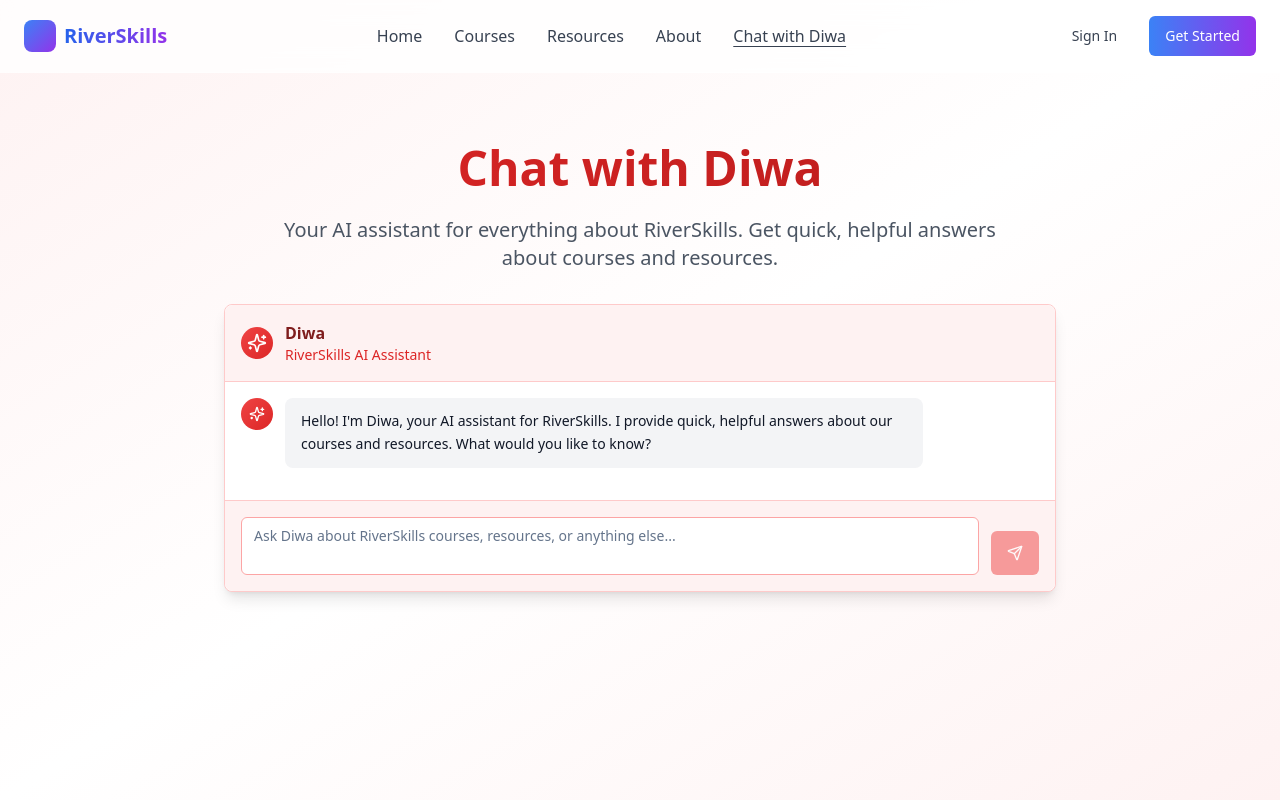
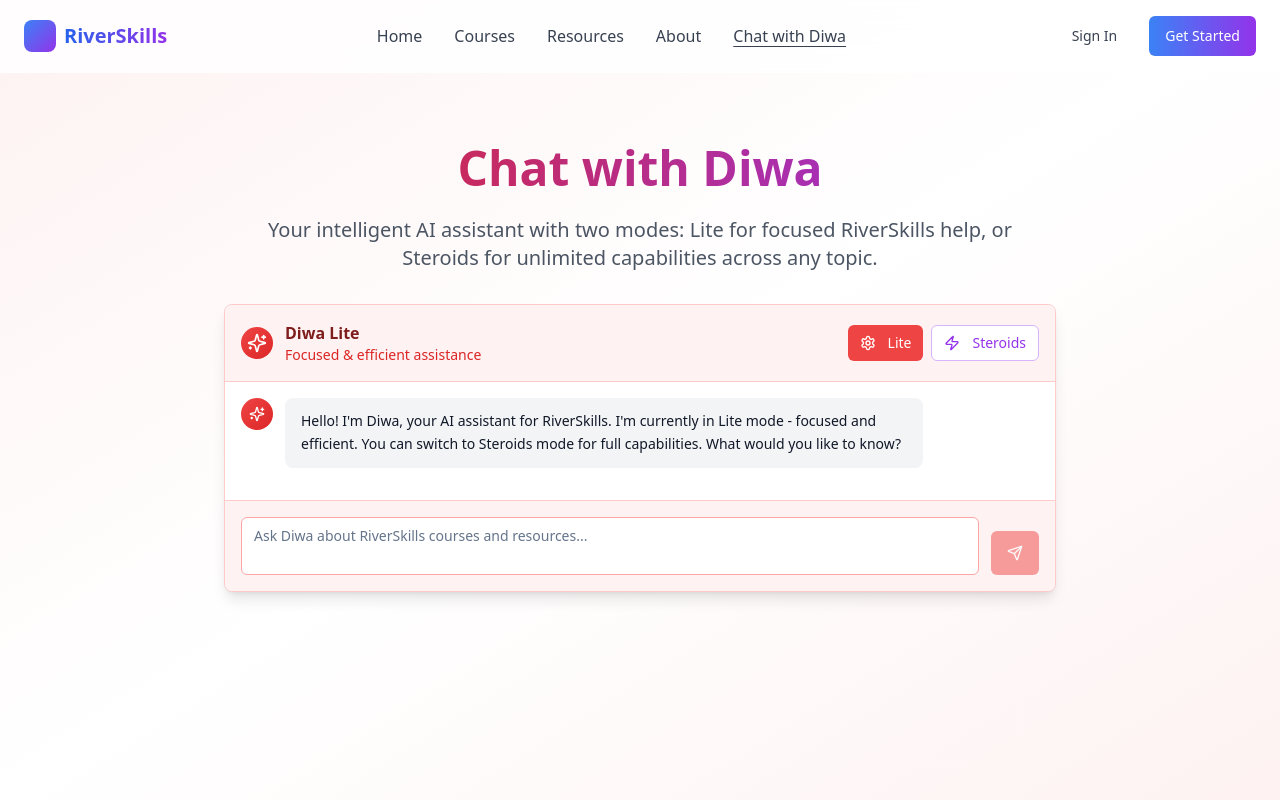
Before and after one commit to Diwak4r/eduhub, a React (Vite) app: page /chat in a window 1280 px wide. Built offline with nearby package versions, Linux system fonts and the light colour scheme.

Commit message:
Refactor: Implement chatbot modes
Implement chatbot modes with different capabilities and response styles.

```diff
--- a/src/components/ChatInterface.tsx
+++ b/src/components/ChatInterface.tsx
@@ -2,7 +2,7 @@
 import { useState, useRef, useEffect } from 'react';
 import { Button } from '@/components/ui/button';
 import { Textarea } from '@/components/ui/textarea';
-import { Send, User, Sparkles } from 'lucide-react';
+import { Send, User, Sparkles, Zap, Settings } from 'lucide-react';
 import { useToast } from '@/hooks/use-toast';
 import { supabase } from '@/integrations/supabase/client';
 
@@ -13,17 +13,20 @@ interface Message {
   timestamp: Date;
 }
 
+type DiwaMode = 'lite' | 'steroids';
+
 export default function ChatInterface() {
   const [messages, setMessages] = useState<Message[]>([
     {
       id: '1',
-      content: "Hello! I'm Diwa, your AI assistant for RiverSkills. I provide quick, helpful answers about our courses and resources. What would you like to know?",
+      content: "Hello! I'm Diwa, your AI assistant for RiverSkills. I'm currently in Lite mode - focused and efficient. You can switch to Steroids mode for full capabilities. What would you like to know?",
       sender: 'bot',
       timestamp: new Date(),
     }
   ]);
   const [inputMessage, setInputMessage] = useState('');
   const [isLoading, setIsLoading] = useState(false);
+  const [currentMode, setCurrentMode] = useState<DiwaMode>('lite');
   const messagesEndRef = useRef<HTMLDivElement>(null);
   const textareaRef = useRef<HTMLTextAreaElement>(null);
   const { toast } = useToast();
@@ -35,6 +38,45 @@ export default function ChatInterface() {
   useEffect(() => {
     scrollToBottom();
   }, [messages]);
+
+  const handleModeSwitch = async (newMode: DiwaMode) => {
+    if (newMode === currentMode) return;
+
+    setCurrentMode(newMode);
+    setIsLoading(true);
+
+    try {
+      const { data, error } = await supabase.functions.invoke('chat-with-diwa', {
+        body: {
+          message: `Switch to ${newMode} mode`,
+          mode: newMode,
+          isModeSwitching: true
+        },
+      });
+
+      if (error) {
+        throw new Error(error.message);
+      }
+
+      const botMessage: Message = {
+        id: Date.now().toString(),
+        content: data.response,
+        sender: 'bot',
+        timestamp: new Date(),
+      };
+
+      setMessages(prev => [...prev, botMessage]);
+    } catch (error) {
+      console.error('Error switching mode:', error);
+      toast({
+        title: "Error",
+        description: "Failed to switch mode. Please try again.",
+        variant: "destructive",
+      });
+    } finally {
+      setIsLoading(false);
+    }
+  };
 
   const handleSendMessage = async () => {
     if (!inputMessage.trim() || isLoading) return;
@@ -52,7 +94,10 @@ export default function ChatInterface() {
 
     try {
       const { data, error } = await supabase.functions.invoke('chat-with-diwa', {
-        body: { message: userMessage.content },
+        body: {
+          message: userMessage.content,
+          mode: currentMode
+        },
       });
 
       if (error) {
@@ -86,16 +131,62 @@ export default function ChatInterface() {
     }
   };
 
+  const getModeColor = () => {
+    return currentMode === 'steroids' ? 'from-purple-500 to-pink-600' : 'from-red-500 to-red-600';
+  };
+
+  const getModeBgColor = () => {
+    return currentMode === 'steroids' ? 'bg-purple-50 border-purple-200' : 'bg-red-50 border-red-200';
+  };
+
+  const getModeButtonColor = () => {
+    return currentMode === 'steroids' ? 'bg-purple-500 hover:bg-purple-600' : 'bg-red-500 hover:bg-red-600';
+  };
+
   return (
     <div className="flex flex-col h-full max-h-[80vh] bg-white rounded-lg border border-red-200 shadow-lg">
-      {/* Chat Header */}
-      <div className="flex items-center gap-3 p-4 border-b border-red-200 bg-red-50 rounded-t-lg">
-        <div className="w-8 h-8 bg-gradient-to-br from-red-500 to-red-600 rounded-full flex items-center justify-center">
-          <Sparkles className="w-5 h-5 text-white" />
+      {/* Chat Header with Mode Controls */}
+      <div className={`flex items-center justify-between p-4 border-b rounded-t-lg ${getModeBgColor()}`}>
+        <div className="flex items-center gap-3">
+          <div className={`w-8 h-8 bg-gradient-to-br ${getModeColor()} rounded-full flex items-center justify-center`}>
+            {currentMode === 'steroids' ? (
+              <Zap className="w-5 h-5 text-white" />
+            ) : (
+              <Sparkles className="w-5 h-5 text-white" />
+            )}
+          </div>
+          <div>
+            <h3 className={`font-semibold ${currentMode === 'steroids' ? 'text-purple-900' : 'text-red-900'}`}>
+              Diwa {currentMode === 'steroids' ? 'on Steroids' : 'Lite'}
+            </h3>
+            <p className={`text-sm ${currentMode === 'steroids' ? 'text-purple-600' : 'text-red-600'}`}>
+              {currentMode === 'steroids' ? 'Full AI capabilities unleashed' : 'Focused & efficient assistance'}
+            </p>
+          </div>
         </div>
-        <div>
-          <h3 className="font-semibold text-red-900">Diwa</h3>
-          <p className="text-sm text-red-600">RiverSkills AI Assistant</p>
+
+        {/* Mode Toggle Buttons */}
+        <div className="flex gap-2">
+          <Button
+            variant={currentMode === 'lite' ? 'default' : 'outline'}
+            size="sm"
+            onClick={() => handleModeSwitch('lite')}
+            className={currentMode === 'lite' ? 'bg-red-500 hover:bg-red-600 text-white' : 'border-red-300 text-red-600 hover:bg-red-50'}
+            disabled={isLoading}
+          >
+            <Settings className="w-4 h-4 mr-1" />
+            Lite
+          </Button>
+          <Button
+            variant={currentMode === 'steroids' ? 'default' : 'outline'}
+            size="sm"
+            onClick={() => handleModeSwitch('steroids')}
+            className={currentMode === 'steroids' ? 'bg-purple-500 hover:bg-purple-600 text-white' : 'border-purple-300 text-purple-600 hover:bg-purple-50'}
+            disabled={isLoading}
+          >
+            <Zap className="w-4 h-4 mr-1" />
+            Steroids
+          </Button>
         </div>
       </div>
 
@@ -107,15 +198,19 @@ export default function ChatInterface() {
             className={`flex gap-3 ${message.sender === 'user' ? 'justify-end' : 'justify-start'}`}
           >
             {message.sender === 'bot' && (
-              <div className="w-8 h-8 bg-gradient-to-br from-red-500 to-red-600 rounded-full flex items-center justify-center flex-shrink-0">
-                <Sparkles className="w-4 h-4 text-white" />
+              <div className={`w-8 h-8 bg-gradient-to-br ${getModeColor()} rounded-full flex items-center justify-center flex-shrink-0`}>
+                {currentMode === 'steroids' ? (
+                  <Zap className="w-4 h-4 text-white" />
+                ) : (
+                  <Sparkles className="w-4 h-4 text-white" />
+                )}
               </div>
             )}
 
             <div
               className={`max-w-[80%] rounded-lg px-4 py-3 ${
                 message.sender === 'user'
-                  ? 'bg-red-500 text-white ml-auto'
+                  ? `${getModeButtonColor()} text-white ml-auto`
                   : 'bg-gray-100 text-gray-900'
               }`}
             >
@@ -132,14 +227,18 @@ export default function ChatInterface() {
 
         {isLoading && (
           <div className="flex gap-3 justify-start">
-            <div className="w-8 h-8 bg-gradient-to-br from-red-500 to-red-600 rounded-full flex items-center justify-center">
-              <Sparkles className="w-4 h-4 text-white" />
+            <div className={`w-8 h-8 bg-gradient-to-br ${getModeColor()} rounded-full flex items-center justify-center`}>
+              {currentMode === 'steroids' ? (
+                <Zap className="w-4 h-4 text-white" />
+              ) : (
+                <Sparkles className="w-4 h-4 text-white" />
+              )}
             </div>
             <div className="bg-gray-100 rounded-lg px-4 py-3">
               <div className="flex gap-1">
-                <div className="w-2 h-2 bg-red-400 rounded-full animate-bounce" style={{ animationDelay: '0ms' }}></div>
-                <div className="w-2 h-2 bg-red-400 rounded-full animate-bounce" style={{ animationDelay: '150ms' }}></div>
-                <div className="w-2 h-2 bg-red-400 rounded-full animate-bounce" style={{ animationDelay: '300ms' }}></div>
+                <div className={`w-2 h-2 ${currentMode === 'steroids' ? 'bg-purple-400' : 'bg-red-400'} rounded-full animate-bounce`} style={{ animationDelay: '0ms' }}></div>
+                <div className={`w-2 h-2 ${currentMode === 'steroids' ? 'bg-purple-400' : 'bg-red-400'} rounded-full animate-bounce`} style={{ animationDelay: '150ms' }}></div>
+                <div className={`w-2 h-2 ${currentMode === 'steroids' ? 'bg-purple-400' : 'bg-red-400'} rounded-full animate-bounce`} style={{ animationDelay: '300ms' }}></div>
               </div>
             </div>
           </div>
@@ -148,7 +247,7 @@ export default function ChatInterface() {
       </div>
 
       {/* Input Area */}
-      <div className="p-4 border-t border-red-200 bg-red-50 rounded-b-lg">
+      <div className={`p-4 border-t rounded-b-lg ${getModeBgColor()}`}>
         <div className="flex gap-3 items-end">
           <div className="flex-1">
             <Textarea
@@ -156,15 +255,22 @@ export default function ChatInterface() {
               value={inputMessage}
               onChange={(e) => setInputMessage(e.target.value)}
               onKeyPress={handleKeyPress}
-              placeholder="Ask Diwa about RiverSkills courses, resources, or anything else..."
-              className="min-h-[44px] max-h-32 resize-none border-red-300 focus:border-red-500 focus:ring-red-500"
+              placeholder={currentMode === 'steroids'
+                ? "Ask Diwa anything - from RiverSkills courses to creative writing, coding, or any topic..."
+                : "Ask Diwa about RiverSkills courses and resources..."
+              }
+              className={`min-h-[44px] max-h-32 resize-none ${
+                currentMode === 'steroids'
+                  ? 'border-purple-300 focus:border-purple-500 focus:ring-purple-500'
+                  : 'border-red-300 focus:border-red-500 focus:ring-red-500'
+              }`}
               disabled={isLoading}
             />
           </div>
           <Button
             onClick={handleSendMessage}
             disabled={!inputMessage.trim() || isLoading}
-            className="bg-red-500 hover:bg-red-600 text-white px-4 py-2 h-11"
+            className={`${getModeButtonColor()} text-white px-4 py-2 h-11`}
           >
             <Send className="w-4 h-4" />
           </Button>
--- a/src/pages/Chat.tsx
+++ b/src/pages/Chat.tsx
@@ -10,11 +10,11 @@ export default function Chat() {
         <section className="py-16 px-6">
           <div className="container mx-auto max-w-4xl">
             <div className="text-center mb-8">
-              <h1 className="text-5xl font-bold bg-gradient-to-r from-red-600 to-red-700 bg-clip-text text-transparent mb-4 animate-fade-in-up pb-2">
+              <h1 className="text-5xl font-bold bg-gradient-to-r from-red-600 to-purple-600 bg-clip-text text-transparent mb-4 animate-fade-in-up pb-2">
                 Chat with Diwa
               </h1>
               <p className="text-xl text-gray-600 max-w-3xl mx-auto animate-fade-in-up" style={{ animationDelay: '0.2s' }}>
-                Your AI assistant for everything about RiverSkills. Get quick, helpful answers about courses and resources.
+                Your intelligent AI assistant with two modes: Lite for focused RiverSkills help, or Steroids for unlimited capabilities across any topic.
               </p>
             </div>
 
```
Also changed, not shown: 1 other file (tests, documents, lock files or other folders).
